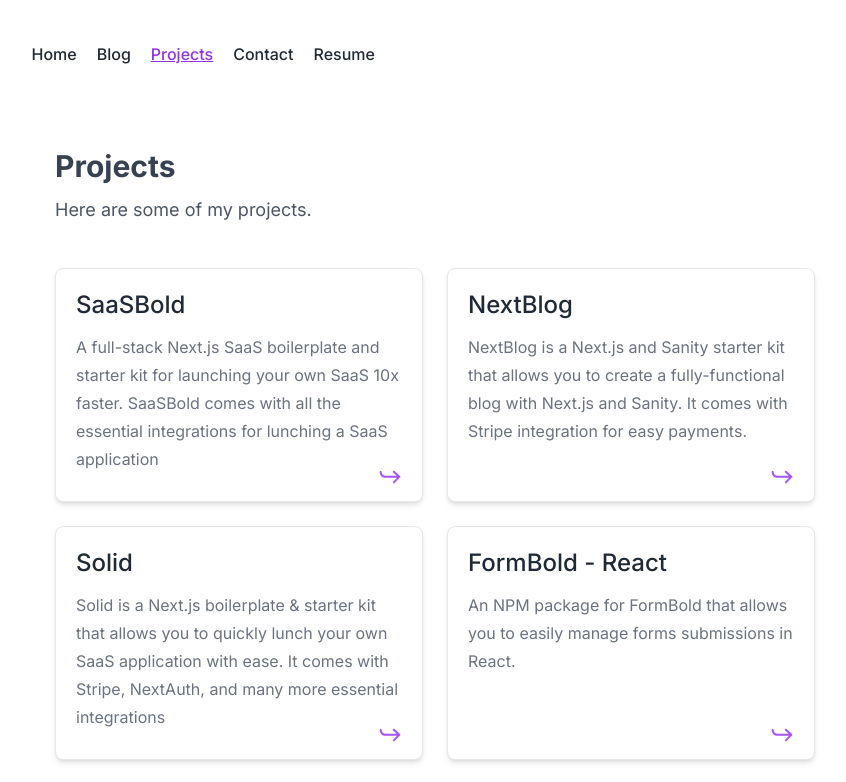
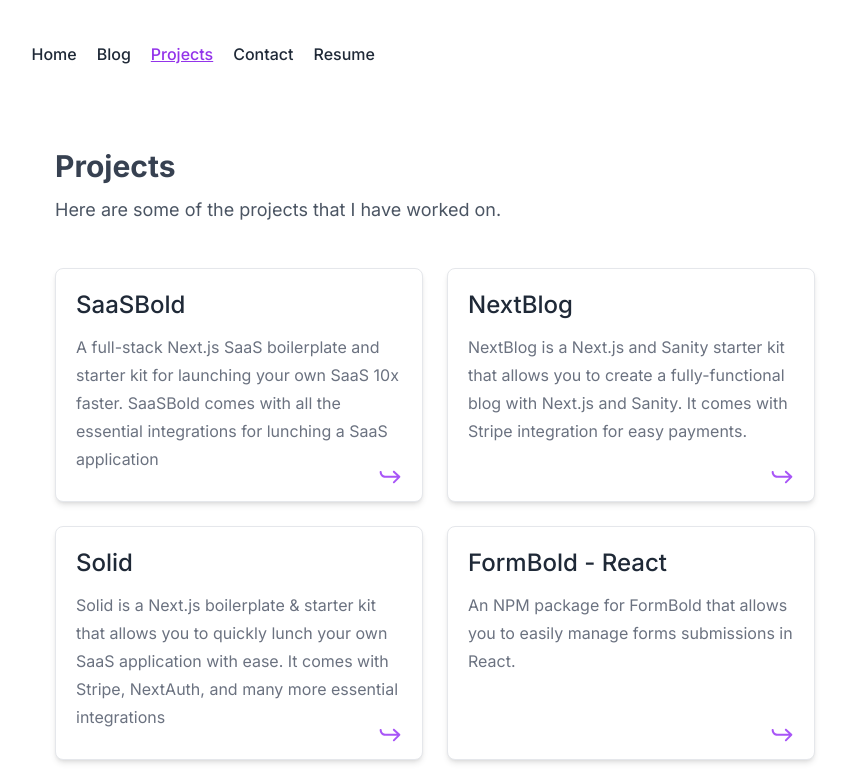
Before and after one commit to Coderamrin/portfolio, a Next.js app: page /projects in a window 1280 px wide. Shown: the top 782 px of the page, without its empty margins (205-1051 px from the left). Built offline with nearby package versions, Linux system fonts and the light colour scheme; no server answers.

Commit message:
updated projects page

```diff
--- a/src/app/projects/page.tsx
+++ b/src/app/projects/page.tsx
@@ -4,7 +4,7 @@
 
 export const metadata: Metadata = {
   title: `Projects`,
-  description: `My favorite projects`,
+  description: `Check out some of the projects I have worked on`,
   alternates: {
     canonical: `${process.env.SITE_URL}/projects`,
   },
--- a/src/components/Projects/index.tsx
+++ b/src/components/Projects/index.tsx
@@ -6,7 +6,7 @@
     <main className="px-5  max-w-[800px] mx-auto flex-1">
       <div className="pb-8 pt-20">
         <h2 className="text-3xl font-bold text-gray-700">Projects</h2>
-        <p className="py-3 text-gray-600">Here are some of my projects.</p>
+        <p className="py-3 text-gray-600">Here are some of the projects that I have worked on.</p>
       </div>
 
       <div className="grid md:grid-cols-2 gap-6">
```
